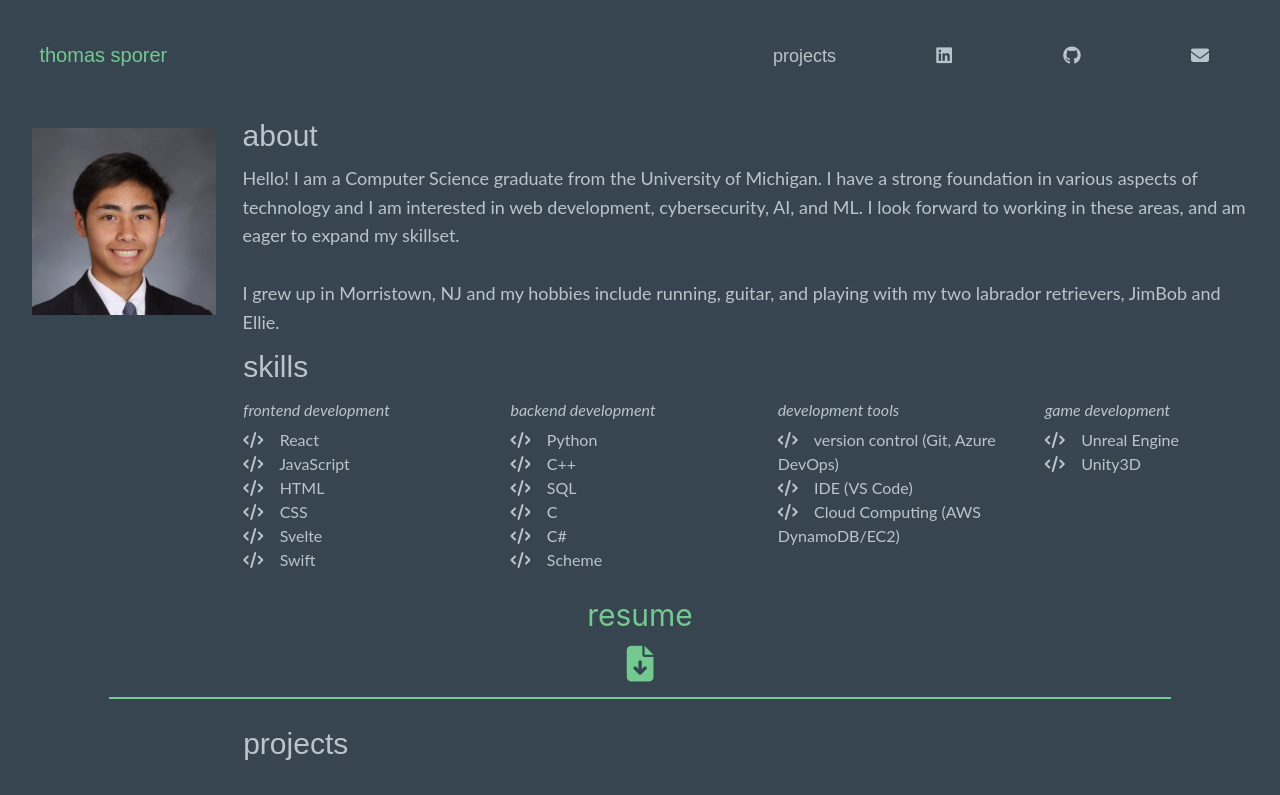
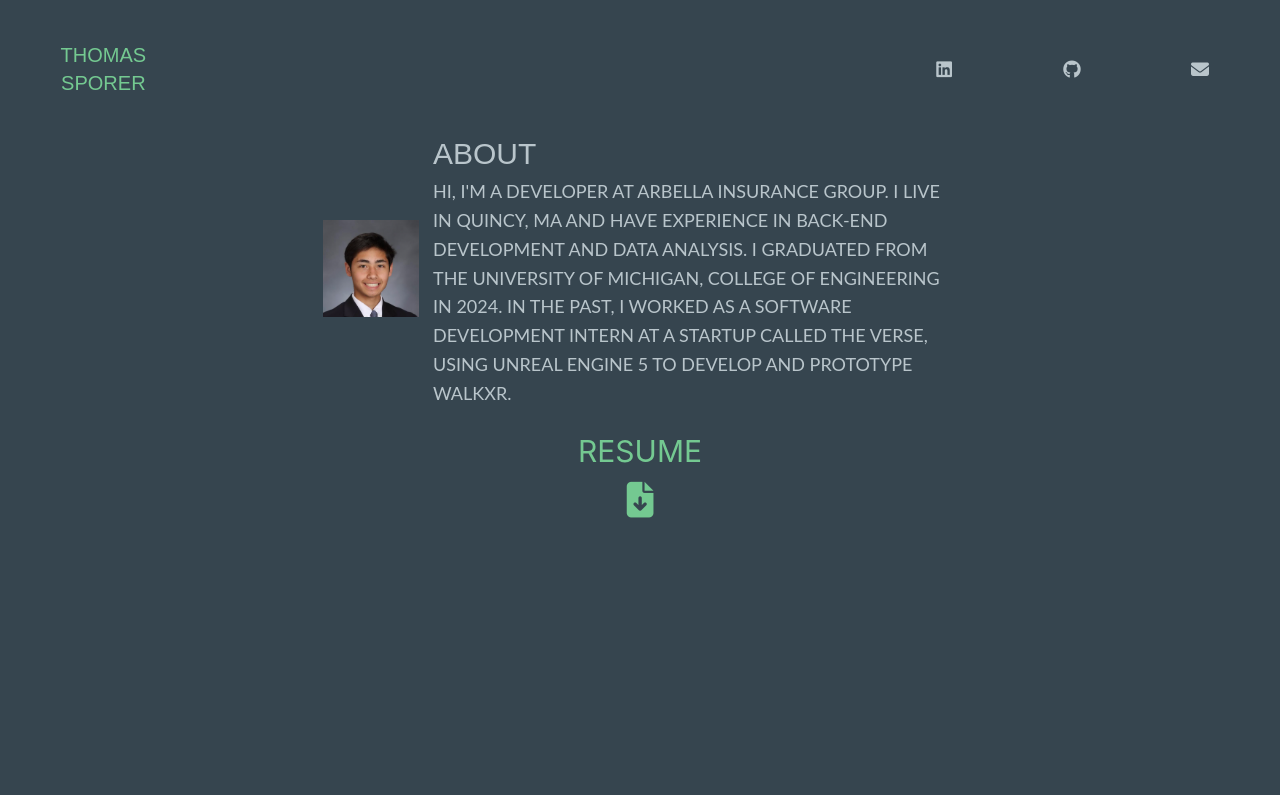
Before and after one commit to Tsporer/Tsporer.github.io, a React (Create React App) app: page / in a window 1280 px wide. Shown: the top 795 px of the page. Built offline with nearby package versions, Linux system fonts and the light colour scheme.

Commit message:
make all upper case, remove projects, change formatting, change about

```diff
--- a/public/index.html
+++ b/public/index.html
@@ -2,7 +2,7 @@
 <html lang="en">
   <head>
     <meta charset="utf-8" />
-    <link rel="icon" href="%PUBLIC_URL%/favicon.ico" />
+    <link rel="icon" href="%PUBLIC_URL%/code_bracket.png" />
     <meta name="viewport" content="width=device-width, initial-scale=1" />
     <meta name="theme-color" content="#000000" />
     <meta
@@ -10,21 +10,8 @@
       content="Web site created using create-react-app"
     />
     <link rel="apple-touch-icon" href="%PUBLIC_URL%/logo192.png" />
-    <!--
-      manifest.json provides metadata used when your web app is installed on a
-      user's mobile device or desktop. See https://developers.google.com/web/fundamentals/web-app-manifest/
-    -->
     <link rel="manifest" href="%PUBLIC_URL%/manifest.json" />
-    <!--
-      Notice the use of %PUBLIC_URL% in the tags above.
-      It will be replaced with the URL of the `public` folder during the build.
-      Only files inside the `public` folder can be referenced from the HTML.
-
-      Unlike "/favicon.ico" or "favicon.ico", "%PUBLIC_URL%/favicon.ico" will
-      work correctly both with client-side routing and a non-root public URL.
-      Learn how to configure a non-root public URL by running `npm run build`.
-    -->
-    <title>Thomas Sporer Portfolio</title>
+    <title>tsporer</title>
   </head>
   <body>
     <noscript>You need to enable JavaScript to run this app.</noscript>
--- a/src/App.css
+++ b/src/App.css
@@ -851,8 +851,6 @@ body {
 
     .pbutton {
         align-items: center;
-        /* margin: 0; */
-        /* padding: 0; */
         width: 75%;
         text-align: center;
         justify-content: center;
--- a/src/components/About.tsx
+++ b/src/components/About.tsx
@@ -3,30 +3,32 @@ import Resume from "./Resume";
 function About() {
   return (
     <div className="block" id="home">
-      <div className="block lg:grid lg:grid-cols-6 pt-[2%] lg:pt-0 lg:px-[2%]">
+      <div className="block lg:grid lg:grid-cols-6 pt-[2%] lg:pt-0 lg:px-[25%]">
         <div className="m-auto items-center w-[75%] lg:w-[90%] lg:ml-[3%]">
           <img src="/images/seniorPicture.png" alt="" className="mt-[5%]" />
         </div>
         <div className="col-span-5 px-[0.5%]">
-          <div className="text-3xl text-frenchgray text-left font-raleway
-                          pt-[3%] lg:pt-[2%] px-[12%] lg:px-0 lg:ml-[0.7%]">
-            about
+          <div
+            className="text-3xl text-frenchgray text-left font-raleway
+                          pt-[3%] lg:pt-[2%] px-[12%] lg:px-0 lg:ml-[0.7%]"
+          >
+            ABOUT
           </div>
 
           <div className="text-frenchgray text-left font-lato pt-[1%] px-[12%] lg:px-0 lg:ml-[0.7%]">
             <p>
-              Hello! I am a Computer Science graduate from the University of Michigan. I have a strong foundation
-              in various aspects of technology and I am interested in web
-              development, cybersecurity, AI, and ML. I look forward to working
-              in these areas, and am eager to expand my skillset.
+              HI, I'M A DEVELOPER AT ARBELLA INSURANCE GROUP. I LIVE IN QUINCY, MA AND HAVE
+              EXPERIENCE IN BACK-END DEVELOPMENT AND DATA ANALYSIS. I GRADUATED FROM THE UNIVERSITY
+              OF MICHIGAN, COLLEGE OF ENGINEERING IN 2024.
+
+              IN THE PAST, I WORKED AS A SOFTWARE DEVELOPMENT INTERN AT A STARTUP CALLED THE VERSE,
+              USING UNREAL ENGINE 5 TO DEVELOP AND PROTOTYPE WALKXR.
               <br />
-              <br />I grew up in Morristown, NJ and my hobbies include running,
-              guitar, and playing with my two labrador retrievers, JimBob and
-              Ellie.
             </p>
           </div>
         </div>
       </div>
+      {/*
 
       <div className="text-3xl text-frenchgray text-left font-raleway
                           pt-[8%] lg:pt-[1%] px-[12%] lg:px-[19%]">skills</div>
@@ -86,9 +88,11 @@ function About() {
           </p>
         </div>
         </div>
+        */}
 
-
-      <div className="text-aquamarine text-center text-raleway pt-[3%] lg:pt-[2%] text-3xl pb-[3%] lg:pb-[1%]">resume</div>
+      <div className="text-aquamarine text-center text-raleway pt-[3%] lg:pt-[2%] text-3xl pb-[3%] lg:pb-[1%]">
+        RESUME
+      </div>
       <Resume />
     </div>
   );
--- a/src/components/Header.tsx
+++ b/src/components/Header.tsx
@@ -4,17 +4,17 @@ function Header() {
       <div className="w-full bg-charcoal flex items-center justify-between p-4 text-frenchgray">
         <div className="bg-charcoal text-xl text-center text-aquamarine block w-full lg:w-[12%]
           items-center justify-center align-center font-raleway m-auto pt-[5%] lg:pt-[1%] lg:ml-[1%] lg:my-[1%]">
-          thomas sporer
+          THOMAS SPORER
         </div>
         <div className="hidden md:block bg-charcoal" id="navbar-default">
           <ul className="font-medium flex mt-4 ease-in-out text-center bg-charcoal text-frenchgray font-raleway">
-            <li>
+            {/* <li>
               <a href="#work" className="p-8 group transition-all ease-in-out duration-300 hover:text-aquamarine">
                 <span className="p-[12px] bg-left-bottom bg-gradient-to-r from-aquahue to-aquamarine bg-[length:0%_2px] bg-no-repeat group-hover:bg-[length:100%_2px] transition-all duration-500 ease-out">
                   projects
                 </span>
               </a>
-            </li>
+            </li> */}
             <li>
               <a href="https://www.linkedin.com/in/thomas-sporer-29aba5210/" className="p-8 group transition-all ease-in-out duration-300 hover:text-aquamarine">
                 <span className="p-[12px] bg-left-bottom bg-gradient-to-r from-aquahue to-aquamarine bg-[length:0%_2px] bg-no-repeat group-hover:bg-[length:100%_2px] transition-all duration-500 ease-out">
--- a/src/components/Home.tsx
+++ b/src/components/Home.tsx
@@ -11,11 +11,12 @@ function Home() {
     <>
       <Header />
       <About />
-      <HBar />
-      <Projects />
-      <HBar />
-      <Dogs />
-      <Footer />
+      {/* <HBar /> */}
+      {/* Put discobaby and duckbob links */}
+      {/* <Projects /> */}
+      {/* <HBar /> */}
+      {/* <Dogs /> */}
+      {/* <Footer /> */}
     </>
   );
 }
```
Also changed, not shown: public/code_bracket.png (added), public/manifest.json.
